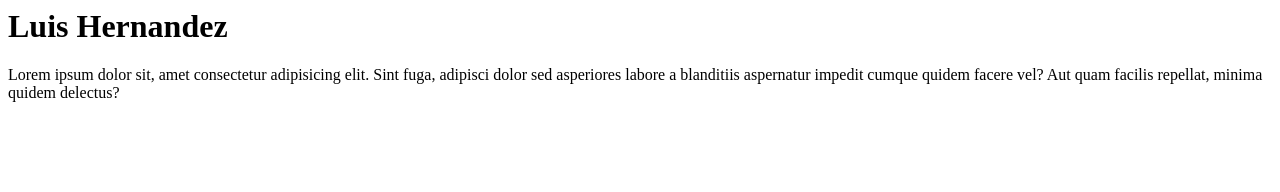
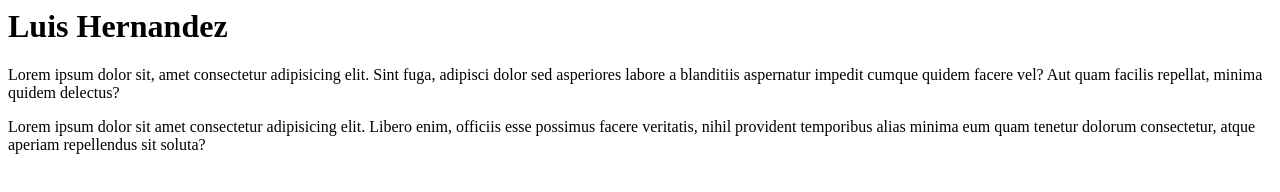
Before and after one commit to lherna1371/nyu-git-demo, a plain HTML site: page index.html in a window 1280 px wide. Drawn offline with Linux system fonts and the light colour scheme.

Commit message:
new content

```diff
--- a/index.html
+++ b/index.html
@@ -1,3 +1,4 @@
 <h1>Luis Hernandez</h1>
 <!--New changes-->
 <p>Lorem ipsum dolor sit, amet consectetur adipisicing elit. Sint fuga, adipisci dolor sed asperiores labore a blanditiis aspernatur impedit cumque quidem facere vel? Aut quam facilis repellat, minima quidem delectus?</p>
+<p>Lorem ipsum dolor sit amet consectetur adipisicing elit. Libero enim, officiis esse possimus facere veritatis, nihil provident temporibus alias minima eum quam tenetur dolorum consectetur, atque aperiam repellendus sit soluta?</p>
```
